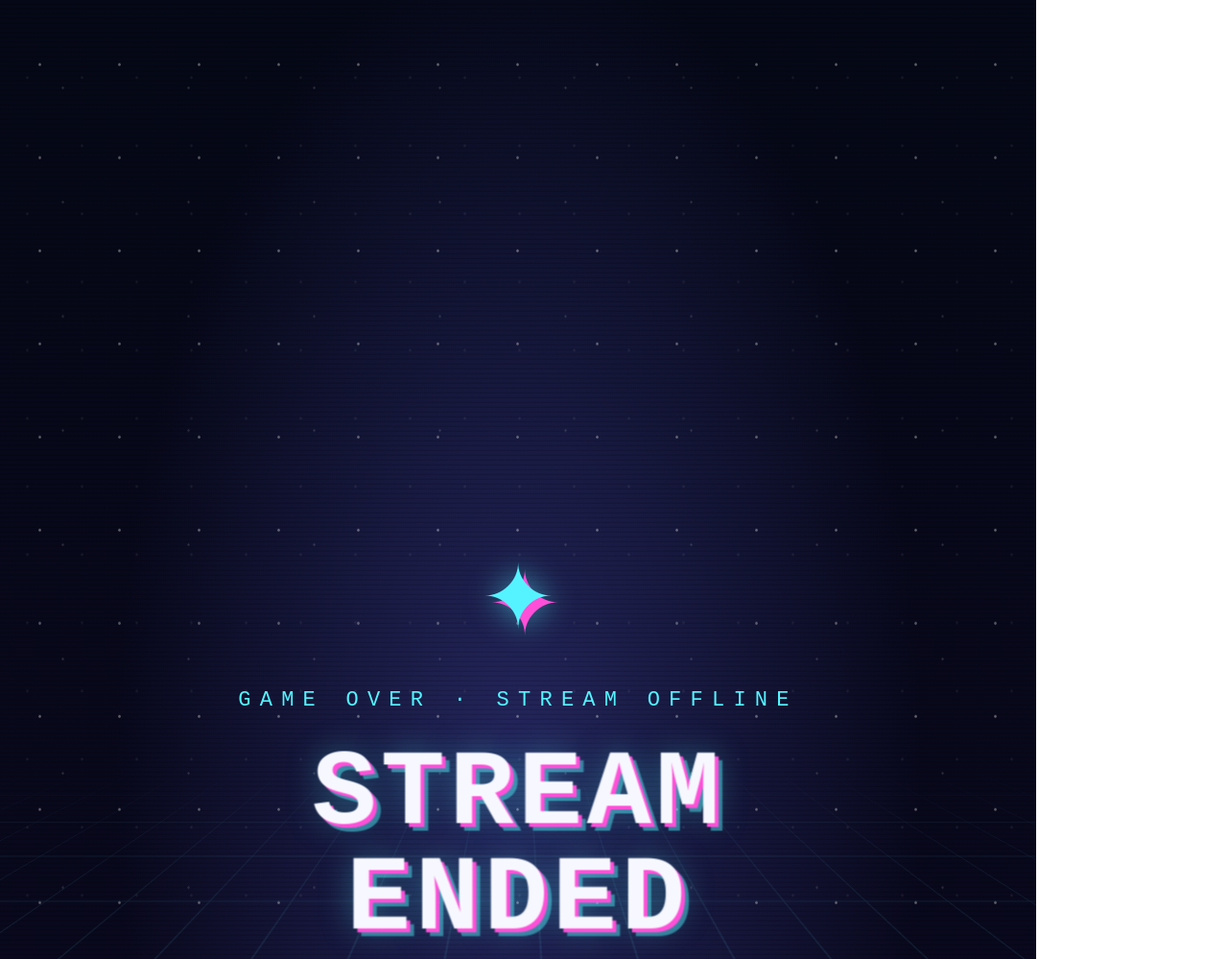
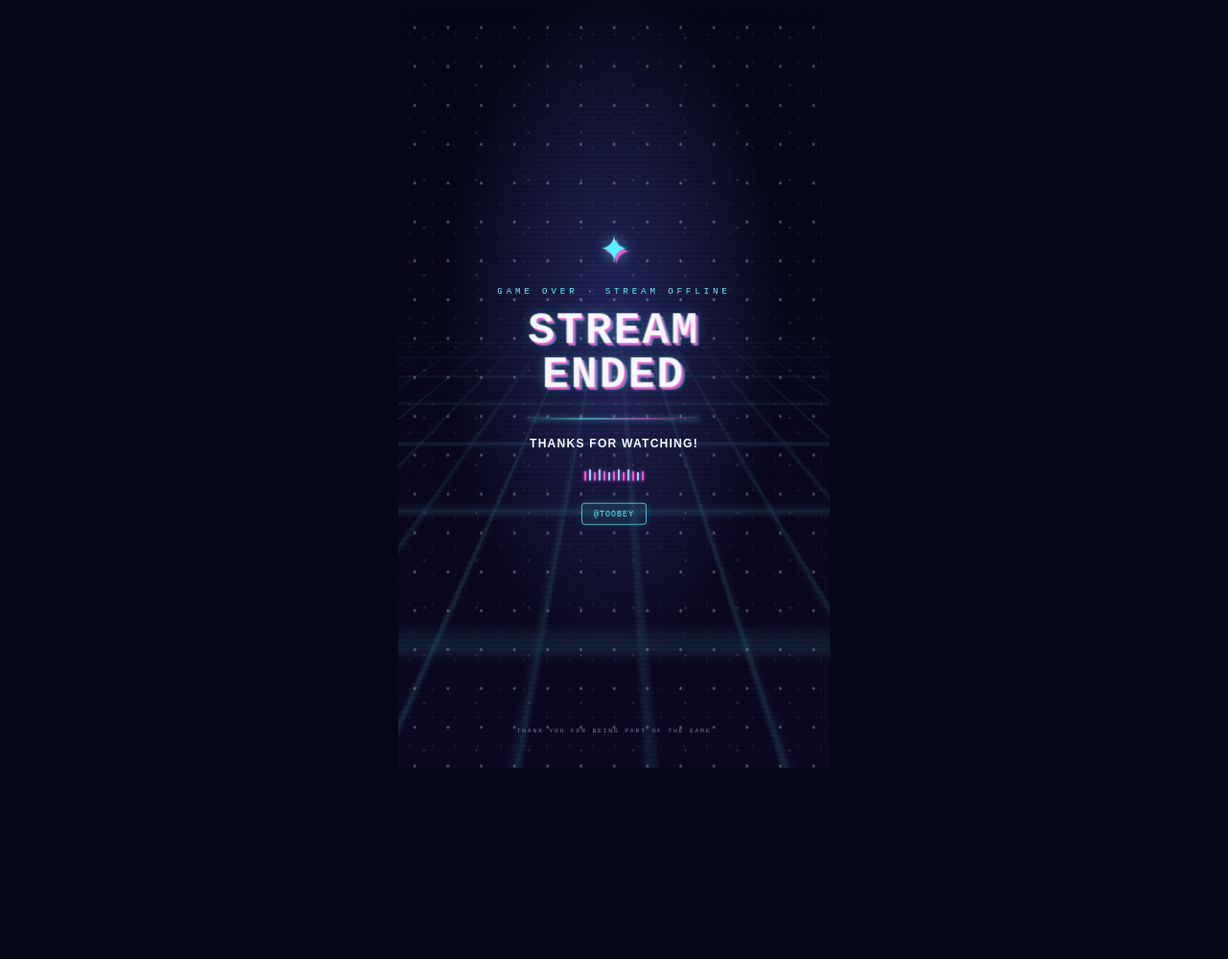
Before and after one commit to vynka-id/tiktok-overlay, a plain HTML site: page index.html in a window 1280 px wide. Shown: the top 999 px of the page at 96% size. After the commit the page ends 800 px from the top, so only its background shows below. Drawn offline with Linux system fonts and the light colour scheme.

Commit message:
Update index.html

```diff
--- a/index.html
+++ b/index.html
@@ -2,191 +2,125 @@
 <html lang="id">
 <head>
 <meta charset="UTF-8">
-  <meta name="viewport" content="width=1080, initial-scale=1.0">
+<meta name="viewport" content="width=device-width, initial-scale=1.0">
 <title>Toobey - End Stream Overlay</title>
 <style>
-    :root {
-      --cyan: #55f3ff;
-      --pink: #ff4fd8;
-      --white: #f7f8ff;
+:root { --cyan:#55f3ff; --pink:#ff4fd8; --white:#f7f8ff; }
+* { box-sizing:border-box; }
+html,body {
+  width:100%; height:100%; margin:0; overflow:hidden;
+  background:#050816; font-family:"Courier New",monospace;
 }
-    * { box-sizing: border-box; }
-    html, body {
-      width: 1080px;
-      height: 1920px;
-      margin: 0;
-      overflow: hidden;
-      background: transparent;
-      font-family: "Courier New", monospace;
-    }
+/* Kanvas selalu 9:16. Di laptop diperkecil agar seluruh desain terlihat;
+   pada sumber 1080x1920, kanvas mengisi seluruh area. */
+body { display:grid; place-items:center; }
 .screen {
-      position: relative;
-      width: 1080px;
-      height: 1920px;
-      overflow: hidden;
-      display: grid;
-      place-items: center;
-      color: var(--white);
+  position:relative;
+  width:min(100vw, 56.25vh);
+  height:min(100vh, 177.7778vw);
+  aspect-ratio:9 / 16;
+  overflow:hidden; display:grid; place-items:center; color:var(--white);
+  container-type:size;
   background:
-        radial-gradient(ellipse at 50% 42%, rgba(44, 47, 112, .78), transparent 55%),
-        linear-gradient(180deg, #050816, #0d0923);
+    radial-gradient(ellipse at 50% 42%,rgba(44,47,112,.78),transparent 55%),
+    linear-gradient(180deg,#050816,#0d0923);
 }
 .grid {
-      position: absolute;
-      inset: 42% -50% -25%;
-      opacity: .36;
+  position:absolute; inset:42% -50% -25%; opacity:.36;
   background-image:
-        linear-gradient(rgba(85,243,255,.42) 1px, transparent 1px),
-        linear-gradient(90deg, rgba(85,243,255,.42) 1px, transparent 1px);
-      background-size: 52px 38px;
-      transform: perspective(330px) rotateX(58deg);
-      transform-origin: top center;
-      mask-image: linear-gradient(to bottom, transparent, #000 18%, #000);
+    linear-gradient(rgba(85,243,255,.42) 1px,transparent 1px),
+    linear-gradient(90deg,rgba(85,243,255,.42) 1px,transparent 1px);
+  background-size:4.82cqw 3.52cqw;
+  transform:perspective(30cqw) rotateX(58deg); transform-origin:top center;
+  mask-image:linear-gradient(to bottom,transparent,#000 18%,#000);
 }
-    .stars, .stars::before, .stars::after {
-      position: absolute;
-      inset: 0;
-      content: "";
-      pointer-events: none;
-      background-image: radial-gradient(#fff 1px, transparent 1.5px);
-      background-size: 83px 97px;
-      opacity: .35;
-      animation: drift 24s linear infinite;
+.stars,.stars::before,.stars::after {
+  position:absolute; inset:0; content:""; pointer-events:none;
+  background-image:radial-gradient(#fff 1px,transparent 1.5px);
+  background-size:7.7cqw 9cqw; opacity:.35;
+  animation:drift 24s linear infinite;
 }
-    .stars::before { background-size: 131px 119px; opacity: .45; animation-duration: 34s; }
-    .stars::after { background-size: 57px 71px; opacity: .2; animation-duration: 17s; }
-    @keyframes drift { to { transform: translateY(90px); } }
-
+.stars::before { background-size:12.1cqw 11cqw; opacity:.45; animation-duration:34s; }
+.stars::after { background-size:5.3cqw 6.6cqw; opacity:.2; animation-duration:17s; }
+@keyframes drift { to { transform:translateY(9cqw); } }
 .scanlines {
-      position: absolute;
-      inset: 0;
-      pointer-events: none;
-      opacity: .12;
-      background: repeating-linear-gradient(to bottom, transparent 0 3px, #000 4px 5px);
+  position:absolute; inset:0; pointer-events:none; opacity:.12;
+  background:repeating-linear-gradient(to bottom,transparent 0 3px,#000 4px 5px);
 }
 .content {
-      position: relative;
-      z-index: 2;
-      width: 900px;
-      text-align: center;
-      padding: 50px 24px;
-      transform: translateY(-20px);
+  position:relative; z-index:2; width:83.33cqw; text-align:center;
+  padding:4.63cqw 2.22cqw; transform:translateY(-1.85cqw);
 }
 .pixel-icon {
-      width: 110px;
-      height: 90px;
-      margin: 0 auto 58px;
-      position: relative;
-      filter: drop-shadow(0 0 16px rgba(85,243,255,.55));
+  width:10.2cqw; height:8.33cqw; margin:0 auto 5.37cqw;
+  position:relative; filter:drop-shadow(0 0 1.48cqw rgba(85,243,255,.55));
 }
 .pixel-icon::before {
-      content: "✦";
-      position: absolute;
-      inset: 0;
-      display: grid;
-      place-items: center;
-      font-size: 92px;
-      color: var(--cyan);
-      text-shadow: 7px 7px 0 var(--pink);
-      animation: float 2.5s ease-in-out infinite;
+  content:"✦"; position:absolute; inset:0; display:grid; place-items:center;
+  font-size:8.52cqw; color:var(--cyan); text-shadow:.65cqw .65cqw 0 var(--pink);
+  animation:float 2.5s ease-in-out infinite;
 }
-    @keyframes float {
-      50% { transform: translateY(-12px) rotate(8deg); }
-    }
+@keyframes float { 50% { transform:translateY(-1.1cqw) rotate(8deg); } }
 .eyebrow {
-      color: var(--cyan);
-      font-size: 22px;
-      letter-spacing: .42em;
-      margin-bottom: 30px;
-      text-transform: uppercase;
+  color:var(--cyan); font-size:2.04cqw; letter-spacing:.42em;
+  margin-bottom:2.78cqw; text-transform:uppercase;
 }
 h1 {
-      margin: 0;
-      font-size: 112px;
-      line-height: .98;
-      letter-spacing: .04em;
-      font-weight: 900;
-      text-transform: uppercase;
-      color: var(--white);
-      text-shadow: 4px 4px 0 var(--pink), 8px 8px 0 rgba(85,243,255,.45),
-                   0 0 34px rgba(85,243,255,.35);
-      animation: title-motion 3.2s ease-in-out infinite, glitch 6s steps(1) infinite;
-      will-change: transform, filter;
+  margin:0; font-size:10.37cqw; line-height:.98; letter-spacing:.04em;
+  font-weight:900; text-transform:uppercase; color:var(--white);
+  text-shadow:.37cqw .37cqw 0 var(--pink),.74cqw .74cqw 0 rgba(85,243,255,.45),
+              0 0 3.15cqw rgba(85,243,255,.35);
+  animation:title-motion 3.2s ease-in-out infinite,glitch 6s steps(1) infinite;
+  will-change:transform,filter;
 }
 @keyframes title-motion {
-      0%, 100% { transform: translateY(0) scale(1); }
-      25% { transform: translateY(-16px) scale(1.025); }
-      50% { transform: translateY(0) scale(1); }
-      75% { transform: translateY(10px) scale(.99); }
+  0%,100% { transform:translateY(0) scale(1); }
+  25% { transform:translateY(-1.48cqw) scale(1.025); }
+  50% { transform:translateY(0) scale(1); }
+  75% { transform:translateY( .93cqw) scale(.99); }
 }
 @keyframes glitch {
-      0%, 91%, 94%, 100% { filter: none; }
-      92% { filter: drop-shadow(-7px 0 var(--cyan)) drop-shadow(7px 0 var(--pink)); }
-      93% { filter: drop-shadow(5px 0 var(--cyan)) drop-shadow(-5px 0 var(--pink)); }
+  0%,91%,94%,100% { filter:none; }
+  92% { filter:drop-shadow(-.65cqw 0 var(--cyan)) drop-shadow(.65cqw 0 var(--pink)); }
+  93% { filter:drop-shadow(.46cqw 0 var(--cyan)) drop-shadow(-.46cqw 0 var(--pink)); }
 }
 .divider {
-      width: 430px;
-      height: 4px;
-      margin: 54px auto 42px;
-      background: linear-gradient(90deg, transparent, var(--cyan), var(--pink), transparent);
-      box-shadow: 0 0 14px var(--cyan);
+  width:39.8cqw; height:.37cqw; margin:5cqw auto 3.9cqw;
+  background:linear-gradient(90deg,transparent,var(--cyan),var(--pink),transparent);
+  box-shadow:0 0 1.3cqw var(--cyan);
 }
 .thanks {
-      font-family: Arial, sans-serif;
-      font-size: 29px;
-      font-weight: 700;
-      letter-spacing: .1em;
-      margin: 0;
+  font-family:Arial,sans-serif; font-size:2.69cqw; font-weight:700;
+  letter-spacing:.1em; margin:0;
 }
 .equalizer {
-      display: flex;
-      align-items: end;
-      justify-content: center;
-      gap: 7px;
-      height: 30px;
-      margin: 48px auto 0;
+  display:flex; align-items:end; justify-content:center; gap:.65cqw;
+  height:2.78cqw; margin:4.45cqw auto 0;
 }
 .equalizer span {
-      width: 5px;
-      height: 9px;
-      border-radius: 3px;
-      background: var(--pink);
-      box-shadow: 0 0 8px var(--pink);
-      animation: bars .75s ease-in-out infinite alternate;
+  width:.46cqw; height:.83cqw; border-radius:3px; background:var(--pink);
+  box-shadow:0 0 .74cqw var(--pink); animation:bars .75s ease-in-out infinite alternate;
 }
-    .equalizer span:nth-child(2n) { animation-delay: -.3s; background: var(--cyan); }
-    .equalizer span:nth-child(3n) { animation-delay: -.55s; }
-    @keyframes bars { to { height: 29px; } }
+.equalizer span:nth-child(2n) { animation-delay:-.3s; background:var(--cyan); }
+.equalizer span:nth-child(3n) { animation-delay:-.55s; }
+@keyframes bars { to { height:2.69cqw; } }
 .handle {
-      display: inline-block;
-      margin-top: 54px;
-      padding: 15px 28px;
-      border: 1px solid rgba(85,243,255,.7);
-      color: var(--cyan);
-      background: rgba(85,243,255,.07);
-      border-radius: 4px;
-      font-size: 20px;
-      letter-spacing: .12em;
-      box-shadow: 0 0 20px rgba(85,243,255,.12);
+  display:inline-block; margin-top:5cqw; padding:1.39cqw 2.59cqw;
+  border:1px solid rgba(85,243,255,.7); color:var(--cyan);
+  background:rgba(85,243,255,.07); border-radius:4px;
+  font-size:1.85cqw; letter-spacing:.12em;
+  box-shadow:0 0 1.85cqw rgba(85,243,255,.12);
 }
 .bottom {
-      position: absolute;
-      z-index: 2;
-      bottom: 85px;
-      left: 0;
-      width: 100%;
-      text-align: center;
-      color: rgba(210,220,255,.55);
-      font-size: 15px;
-      letter-spacing: .3em;
+  position:absolute; z-index:2; bottom:4.43cqh; left:0; width:100%;
+  text-align:center; color:rgba(210,220,255,.55);
+  font-size:1.39cqw; letter-spacing:.3em;
 }
 </style>
 </head>
 <body>
 <main class="screen">
-    <div class="stars"></div>
-    <div class="grid"></div>
-    <div class="scanlines"></div>
+  <div class="stars"></div><div class="grid"></div><div class="scanlines"></div>
   <section class="content">
     <div class="pixel-icon" aria-hidden="true"></div>
     <div class="eyebrow">Game Over · Stream Offline</div>
@@ -202,16 +136,13 @@
   </section>
   <div class="bottom">THANK YOU FOR BEING PART OF THE GAME</div>
 </main>
-
-  <!-- Letakkan file musik milikmu sendiri bernama end-song.mp3 di folder yang sama. -->
+<!-- Taruh file musik sendiri bernama end-song.mp3 di folder yang sama. -->
 <audio id="endMusic" src="end-song.mp3" autoplay loop preload="auto"></audio>
 <script>
-    const music = document.getElementById('endMusic');
-    const startMusic = () => {
-      if (music.paused) music.play().catch(() => {});
-    };
-    document.addEventListener('pointerdown', startMusic, { once: true });
-    window.addEventListener('load', startMusic);
+const music=document.getElementById('endMusic');
+const startMusic=()=>{ if(music.paused) music.play().catch(()=>{}); };
+document.addEventListener('pointerdown',startMusic,{once:true});
+window.addEventListener('load',startMusic);
 </script>
 </body>
 </html>
```
Lines whose indentation alone changed are shown as unchanged.
